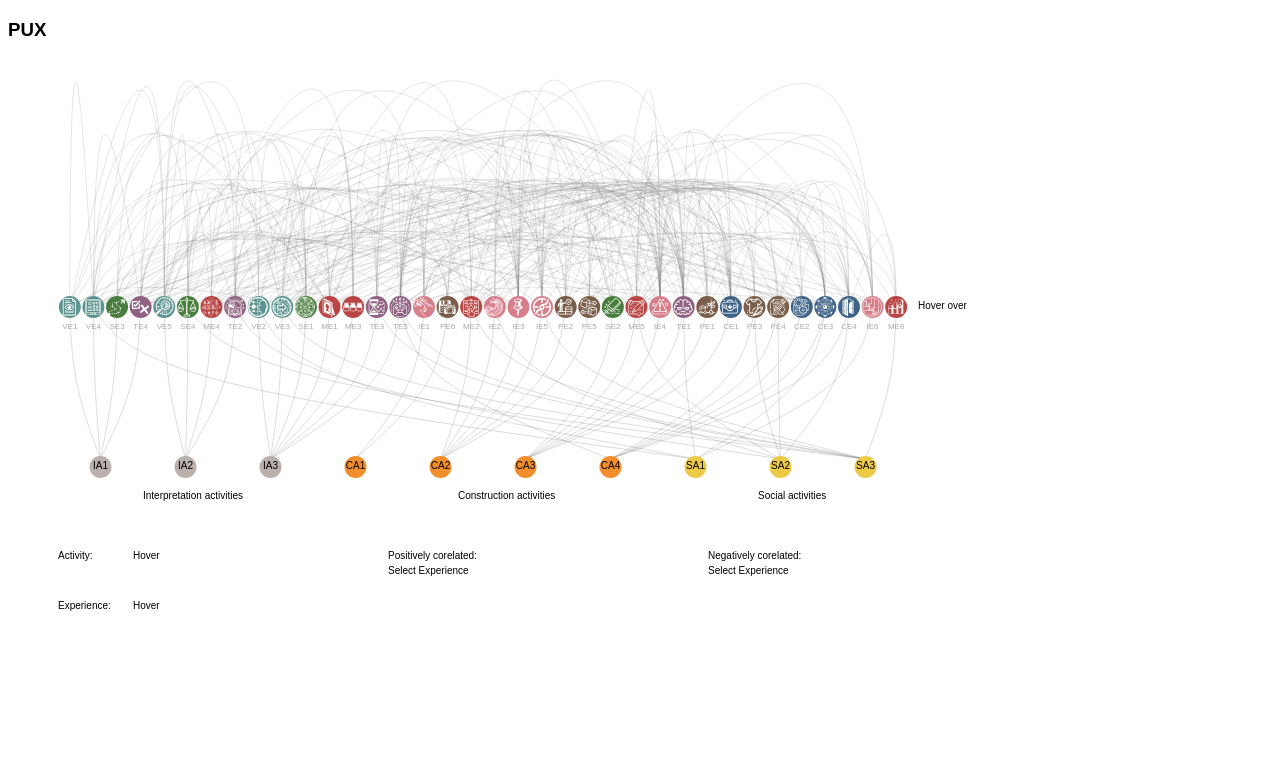
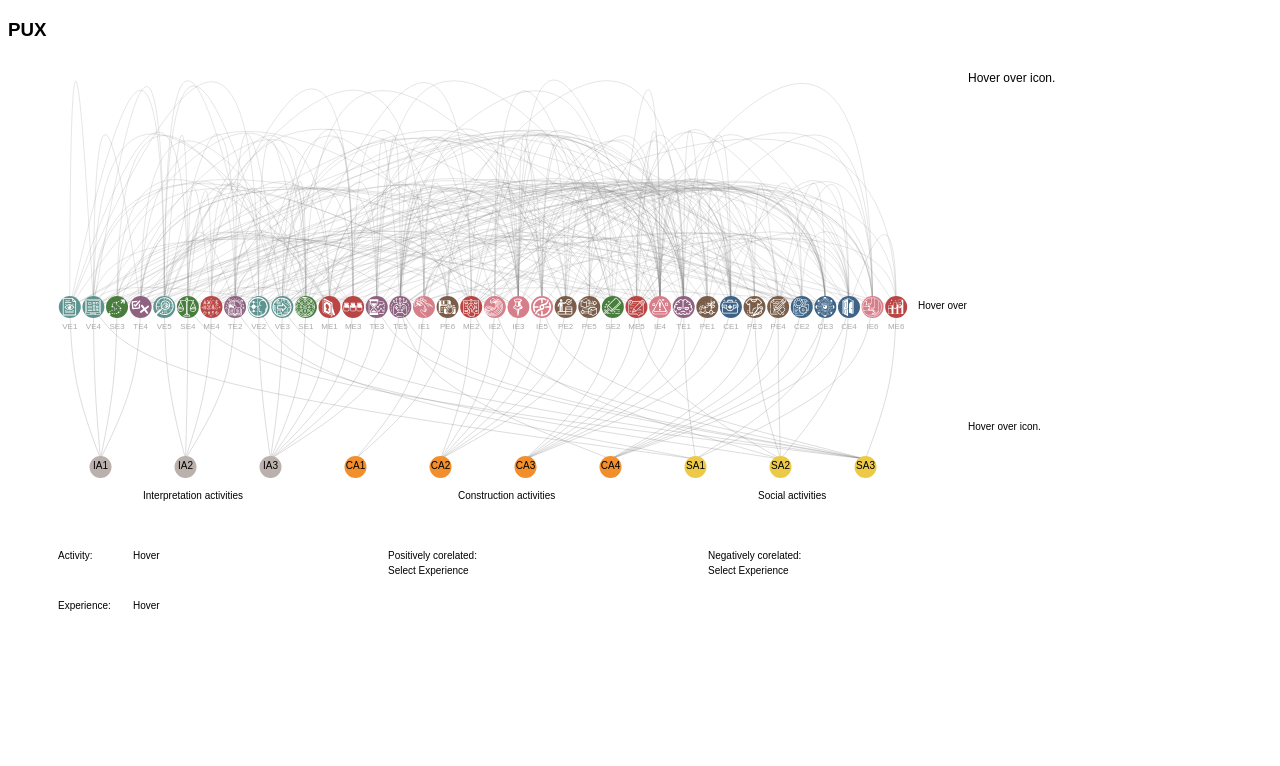
Before and after one commit to jb2328/PUX-Diagrams, a plain HTML site: page index.html in a window 1280 px wide. Drawn offline with nearby package versions, Linux system fonts and the light colour scheme.

Commit message:
text on the side, zoom broken

```diff
--- a/index.html
+++ b/index.html
@@ -15,20 +15,60 @@
             font-size: 10px;
         }
 
+        #container {
+            display: flex;
+        }
+
+        #svg-container {
+            flex: 0 0 auto;
+        }
+
+        #text-container {
+            flex: 1;
+            display: flex;
+            flex-direction: column;
+        }
+
+        #short_paragraph, #long_paragraph {
+            flex: 1;
+        }
+
+        #short_paragraph{
+            font-size: 12px;
+        }
+        #long_paragraph{
+            font-size: 10px;
+        }
+
+
 
     </style>
 </head>
+
 <body>
     <h3>PUX
         <span id="pux_header_id"></span>
         <span id="pux_header_name"></span>
+    </h3>
 
-    </h3>
+    <div id="container">
+        <div id="svg-container"></div>
+        <div id="text-container">
+          <div id="short_paragraph">
+            <p>Hover over icon.</p>
+          </div>
+          <div id="long_paragraph">
+            <p>Hover over icon.</p>
+          </div>
+        </div>
+      </div>
+
+
     <script src="./PUX_data.js"></script>
     <script src="./experiences.js"></script>
     <script src="./helpers.js"></script>
     <script src="./color_map.js"></script>
     <script src="./viz_script.js"></script>
+</body>
 
-</body>
 </html>
--- a/viz_script.js
+++ b/viz_script.js
@@ -45,11 +45,18 @@ const VIZ_MODE=0;
 const EXP_ID_TXT=270;
 
 // Create the SVG container
+// const svg = d3
+//   .select("body")
+//   .append("svg")
+//   .attr("width", width)
+//   .attr("height", height);
 const svg = d3
-  .select("body")
+  .select("#svg-container")
   .append("svg")
   .attr("width", width)
   .attr("height", height);
+
+
 
 let experiences = "";
 let experiences_html = "";
@@ -196,7 +203,12 @@ d3.selectAll(".activity_circle")
 
     document.getElementById("pux_header_id").innerHTML=pux_list_definitions[d.name.slice(0, 2)]+" "+ PUX_COMPLETE[d.name].id[2];
     document.getElementById("pux_header_id").style.color = colorMap[d.name.slice(0, 2)];
+
     document.getElementById("pux_header_name").innerHTML=": "+PUX_COMPLETE[d.name].name;
+
+    document.getElementById("short_paragraph").innerHTML=PUX_COMPLETE[d.name].short_description;
+    document.getElementById("long_paragraph").innerHTML=PUX_COMPLETE[d.name].long_description;
+
 
     d3.select("#activity_txt").text(`(${d.name}) ${d.id}`);
 
@@ -251,6 +263,10 @@ d3.selectAll(".activity_circle")
   .on("mouseout", function (event, d) {
     document.getElementById("pux_header_id").innerHTML="";
     document.getElementById("pux_header_name").innerHTML="";
+
+    document.getElementById("short_paragraph").innerHTML="";
+    document.getElementById("long_paragraph").innerHTML="";
+
 
     d3.selectAll(".temp-circle").remove();
     d3.select("#activity_txt").text("");
@@ -453,6 +469,10 @@ d3.selectAll(".experience_circle")
     document.getElementById("pux_header_id").style.color = colorMap[d.slice(0, 2)];
     document.getElementById("pux_header_name").innerHTML=": "+PUX_COMPLETE[d].name;
 
+    document.getElementById("short_paragraph").innerHTML=PUX_COMPLETE[d].short_description;
+    document.getElementById("long_paragraph").innerHTML=PUX_COMPLETE[d].long_description;
+
+
     let parent_list = findNameByImport(d);
     let parent_text = "";
 
```
